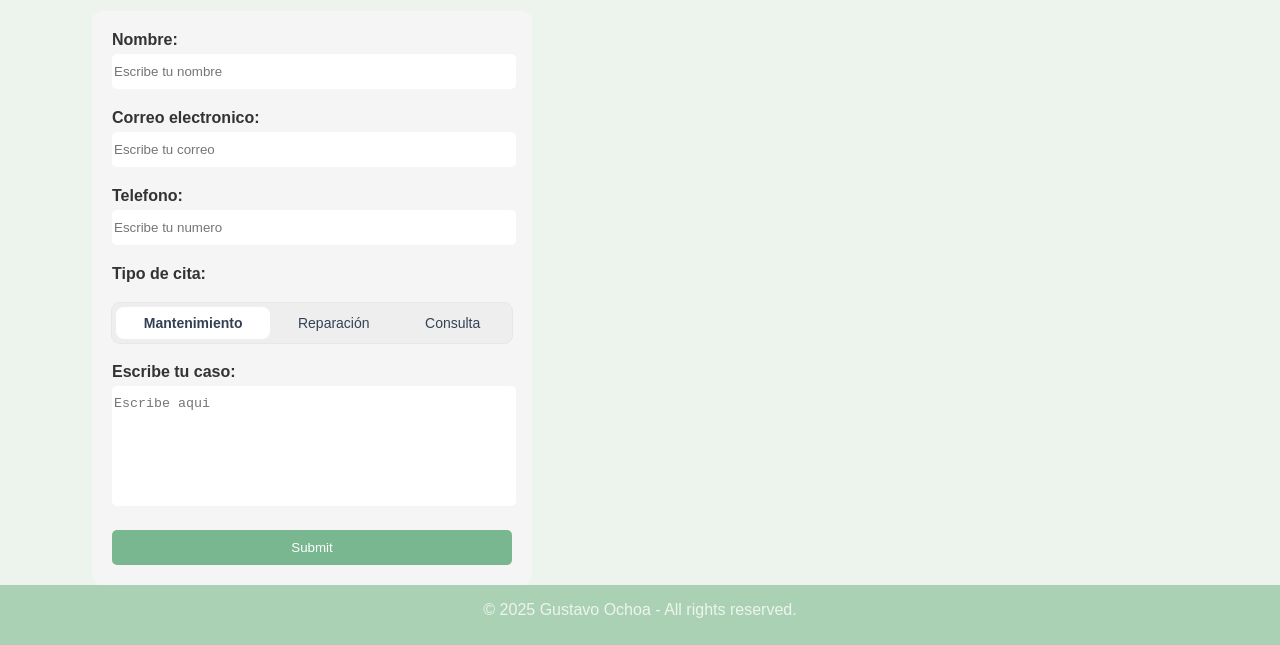
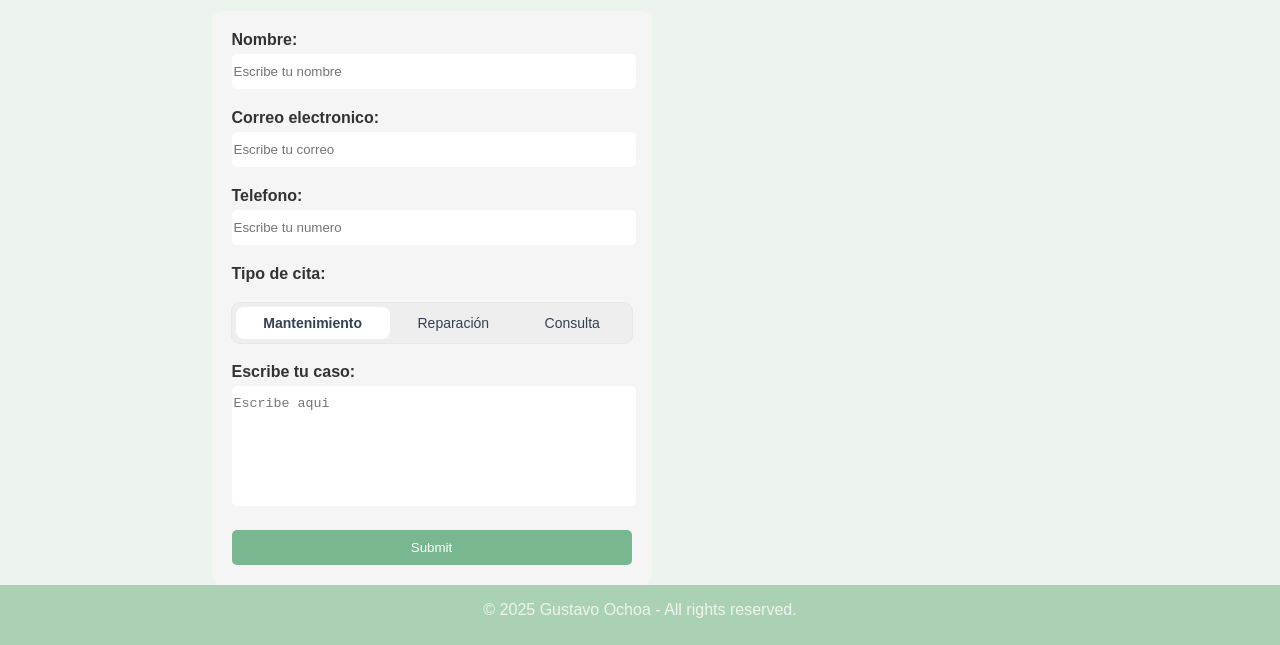
Before and after one commit to gusworkout/Page-for-Equipment-Maintenance, a plain HTML site: page agenda.html in a window 1280 px wide. Shown: the part 171-816 px from the top of the page. Drawn offline with Linux system fonts and the light colour scheme.

Commit message:
refactorizacion de vistas y funcionalidad

```diff
--- a/agenda.html
+++ b/agenda.html
@@ -42,7 +42,7 @@
 
     </header>
     <main class="agendamain">
-        <section id="formularioCita">
+        <section class="formCitas" id="formularioCita">
             <h2>Agendar una Cita</h2>
 
             <form class="colorful-form" id="citaForm">
--- a/src/css/agendaStyle.css
+++ b/src/css/agendaStyle.css
@@ -4,14 +4,14 @@
     --colorhigh: rgb(121, 183, 145);
 }
 
-body{
+body {
     font-family: Arial, Helvetica, sans-serif;
 }
 
 .agendamain {
     display: flex;
     flex-direction: row;
-    justify-content: center;
+    justify-content: space-around;
     align-items: center;
 }
 
@@ -22,7 +22,7 @@ h2 {
     color: var(--colorhigh);
 }
 
-section {
+.formCitas {
     width: 50%;
     height: 100%;
     display: flex;
@@ -31,13 +31,12 @@ section {
     flex-direction: column;
 }
 
-.listarCitas{
+.listarCitas {
     display: flex;
     flex-direction: column;
     justify-content: start;
     align-items: center;
     height: 100%;
-    padding-left: 2em;
 }
 
 .colorful-form {
@@ -136,28 +135,28 @@ textarea.form-input {
     font-weight: 600;
 }
 
-.ulcitas{
-    padding:0;
+.ulcitas {
+    padding: 0;
     width: 90%;
     text-align: left;
     display: flex;
     flex-direction: column;
     gap: 2rem;
     font-weight: 300;
-    list-style:circle ;
+    list-style: circle;
 }
 
 
 
 @media screen and (max-width: 400px) {
 
-    .agendamain{
+    .agendamain {
         flex-direction: column;
         align-items: center;
         justify-content: center;
     }
 
-    section{
+    .formCitas  {
         width: 100%;
     }
 
@@ -167,6 +166,7 @@ textarea.form-input {
         border-radius: 10px;
         width: 100%;
     }
+
     .form-input {
         width: 90%;
     }
--- a/src/css/mainStyle.css
+++ b/src/css/mainStyle.css
@@ -916,10 +916,10 @@ STYLESSS
 
 
 .tooltip-wrapper {
-    --clr-btn: rgb(2 22 36);
-    --clr-dropdown: rgb(2 22 36);
-    --clr-nav-hover: rgb(2 22 36);
-    --clr-dropdown-hov: rgb(2 22 36);
+    --clr-btn: rgb(121, 183, 145);
+    --clr-dropdown: rgb(121, 183, 145);
+    --clr-nav-hover: rgb(29, 111, 82);
+    --clr-dropdown-hov: rgb(29, 111, 82);
     --clr-dropdown-link-hov: rgb(2 22 36);
     --clr-light: #ffffff;
 }
```
Also changed, not shown: index.html (+4 -4 lines). Lines whose indentation alone changed are shown as unchanged.
